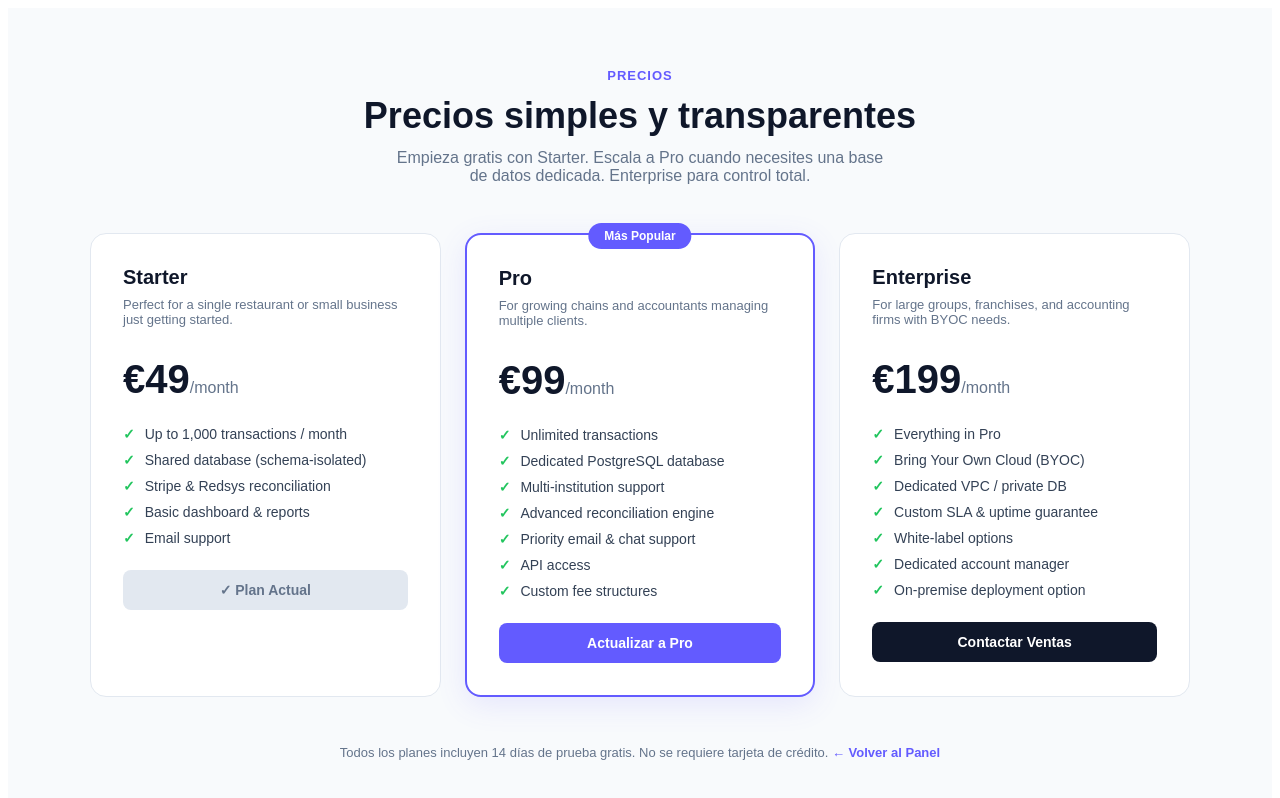
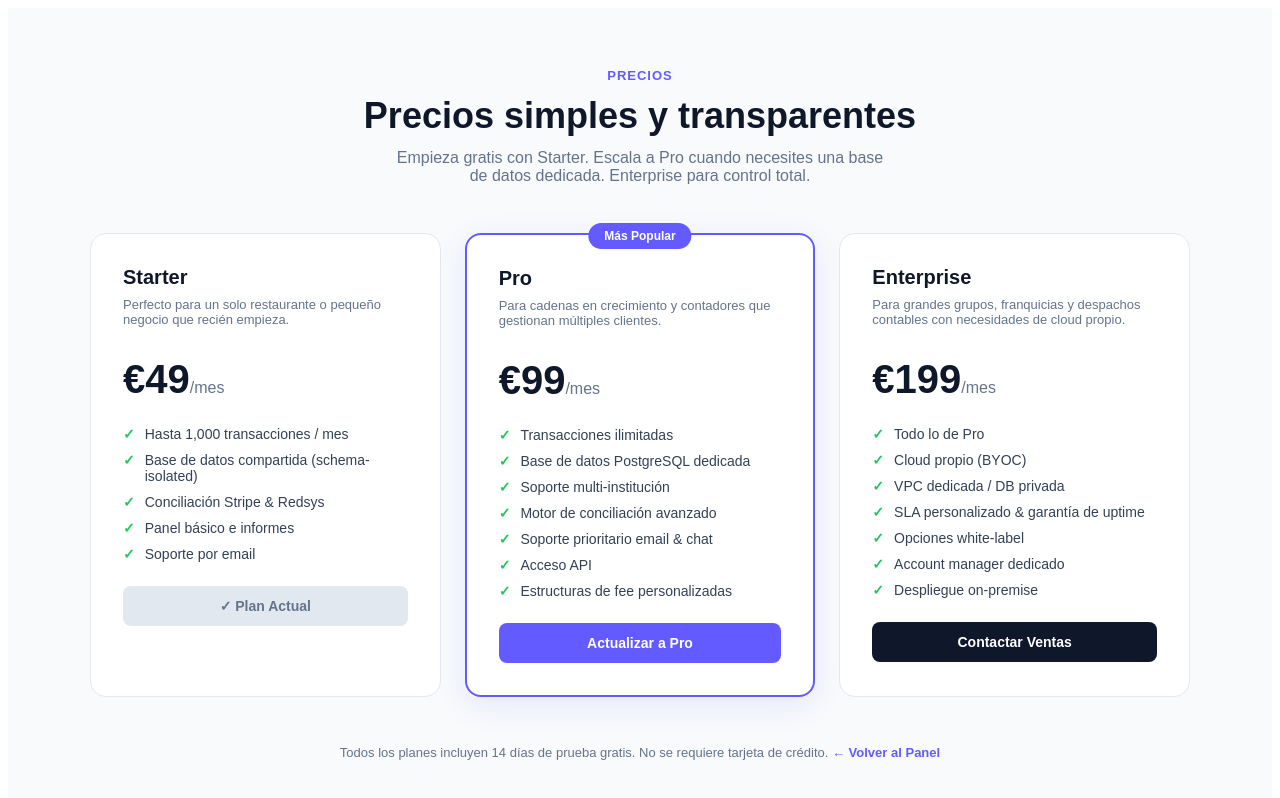
Before and after one commit to gerardobirkhofer-lab/clearflow-frontend, a React (Vite) app: page /pricing in a window 1280 px wide. Shown: the top 798 px of the page. Built offline with nearby package versions, Linux system fonts and the light colour scheme.

Commit message:
feat: translate pricing cards ES/EN + i18n keys

```diff
--- a/src/i18n/locales/en.json
+++ b/src/i18n/locales/en.json
@@ -196,7 +196,39 @@
     "contactSales": "Contact Sales",
     "mostPopular": "Most Popular",
     "trial": "All plans include 14-day free trial. No credit card required.",
-    "backToDashboard": "← Back to Dashboard"
+    "backToDashboard": "← Back to Dashboard",
+    "starterDesc": "Perfect for a single restaurant or small business just getting started.",
+    "proDesc": "For growing chains and accountants managing multiple clients.",
+    "enterpriseDesc": "For large groups, franchises, and accounting firms with BYOC needs.",
+    "features": {
+      "starter": [
+        "Up to 1,000 transactions / month",
+        "Shared database (schema-isolated)",
+        "Stripe & Redsys reconciliation",
+        "Basic dashboard & reports",
+        "Email support"
+      ],
+      "pro": [
+        "Unlimited transactions",
+        "Dedicated PostgreSQL database",
+        "Multi-institution support",
+        "Advanced reconciliation engine",
+        "Priority email & chat support",
+        "API access",
+        "Custom fee structures"
+      ],
+      "enterprise": [
+        "Everything in Pro",
+        "Bring Your Own Cloud (BYOC)",
+        "Dedicated VPC / private DB",
+        "Custom SLA & uptime guarantee",
+        "White-label options",
+        "Dedicated account manager",
+        "On-premise deployment option"
+      ]
+    },
+    "upgradeAlert": "Upgrade to Pro: In a real flow this would redirect to Stripe Checkout or ask for your dedicated DB URL.",
+    "enterpriseAlert": "Enterprise: Contact sales@clearflow.io for a custom quote and BYOC setup."
   },
   "login": {
     "title": "Welcome to ClearFlow",
--- a/src/i18n/locales/es.json
+++ b/src/i18n/locales/es.json
@@ -196,7 +196,39 @@
     "contactSales": "Contactar Ventas",
     "mostPopular": "Más Popular",
     "trial": "Todos los planes incluyen 14 días de prueba gratis. No se requiere tarjeta de crédito.",
-    "backToDashboard": "← Volver al Panel"
+    "backToDashboard": "← Volver al Panel",
+    "starterDesc": "Perfecto para un solo restaurante o pequeño negocio que recién empieza.",
+    "proDesc": "Para cadenas en crecimiento y contadores que gestionan múltiples clientes.",
+    "enterpriseDesc": "Para grandes grupos, franquicias y despachos contables con necesidades de cloud propio.",
+    "features": {
+      "starter": [
+        "Hasta 1,000 transacciones / mes",
+        "Base de datos compartida (schema-isolated)",
+        "Conciliación Stripe & Redsys",
+        "Panel básico e informes",
+        "Soporte por email"
+      ],
+      "pro": [
+        "Transacciones ilimitadas",
+        "Base de datos PostgreSQL dedicada",
+        "Soporte multi-institución",
+        "Motor de conciliación avanzado",
+        "Soporte prioritario email & chat",
+        "Acceso API",
+        "Estructuras de fee personalizadas"
+      ],
+      "enterprise": [
+        "Todo lo de Pro",
+        "Cloud propio (BYOC)",
+        "VPC dedicada / DB privada",
+        "SLA personalizado & garantía de uptime",
+        "Opciones white-label",
+        "Account manager dedicado",
+        "Despliegue on-premise"
+      ]
+    },
+    "upgradeAlert": "Actualizar a Pro: En un flujo real esto redirigiría a Stripe Checkout o pediría tu URL de base de datos dedicada.",
+    "enterpriseAlert": "Enterprise: Contactá a sales@clearflow.io para una cotización personalizada y configuración BYOC."
   },
   "login": {
     "title": "Bienvenido a ClearFlow",
--- a/src/pages/Pricing.tsx
+++ b/src/pages/Pricing.tsx
@@ -1,60 +1,5 @@
 import { Link } from 'react-router-dom';
 import { useTranslation } from 'react-i18next';
-
-const tiers = [
-  {
-    name: 'Starter',
-    price: '€49',
-    period: '/month',
-    description: 'Perfect for a single restaurant or small business just getting started.',
-    features: [
-      'Up to 1,000 transactions / month',
-      'Shared database (schema-isolated)',
-      'Stripe & Redsys reconciliation',
-      'Basic dashboard & reports',
-      'Email support',
-    ],
-    cta: 'Current Plan',
-    ctaStyle: { background: '#e2e8f0', color: '#64748b', cursor: 'default' } as any,
-    highlight: false,
-  },
-  {
-    name: 'Pro',
-    price: '€99',
-    period: '/month',
-    description: 'For growing chains and accountants managing multiple clients.',
-    features: [
-      'Unlimited transactions',
-      'Dedicated PostgreSQL database',
-      'Multi-institution support',
-      'Advanced reconciliation engine',
-      'Priority email & chat support',
-      'API access',
-      'Custom fee structures',
-    ],
-    cta: 'Upgrade to Pro',
-    ctaStyle: { background: '#635bff', color: 'white', cursor: 'pointer' } as any,
-    highlight: true,
-  },
-  {
-    name: 'Enterprise',
-    price: '€199',
-    period: '/month',
-    description: 'For large groups, franchises, and accounting firms with BYOC needs.',
-    features: [
-      'Everything in Pro',
-      'Bring Your Own Cloud (BYOC)',
-      'Dedicated VPC / private DB',
-      'Custom SLA & uptime guarantee',
-      'White-label options',
-      'Dedicated account manager',
-      'On-premise deployment option',
-    ],
-    cta: 'Contact Sales',
-    ctaStyle: { background: '#0f172a', color: 'white', cursor: 'pointer' } as any,
-    highlight: false,
-  },
-];
 
 export default function Pricing() {
   const { t } = useTranslation();
@@ -64,6 +9,42 @@ export default function Pricing() {
       return tenantData.tier || 'starter';
     } catch { return 'starter'; }
   })();
+
+  const tiers = [
+    {
+      key: 'starter',
+      name: 'Starter',
+      price: '€49',
+      period: t('pricing.perMonth'),
+      description: t('pricing.starterDesc'),
+      features: t('pricing.features.starter', { returnObjects: true }) as string[],
+      cta: t('pricing.currentPlan'),
+      ctaStyle: { background: '#e2e8f0', color: '#64748b', cursor: 'default' } as any,
+      highlight: false,
+    },
+    {
+      key: 'pro',
+      name: 'Pro',
+      price: '€99',
+      period: t('pricing.perMonth'),
+      description: t('pricing.proDesc'),
+      features: t('pricing.features.pro', { returnObjects: true }) as string[],
+      cta: t('pricing.upgrade'),
+      ctaStyle: { background: '#635bff', color: 'white', cursor: 'pointer' } as any,
+      highlight: true,
+    },
+    {
+      key: 'enterprise',
+      name: 'Enterprise',
+      price: '€199',
+      period: t('pricing.perMonth'),
+      description: t('pricing.enterpriseDesc'),
+      features: t('pricing.features.enterprise', { returnObjects: true }) as string[],
+      cta: t('pricing.contactSales'),
+      ctaStyle: { background: '#0f172a', color: 'white', cursor: 'pointer' } as any,
+      highlight: false,
+    },
+  ];
 
   return (
     <div style={{ maxWidth: 1100, margin: '0 auto', padding: '60px 20px', fontFamily: 'sans-serif', color: '#0f172a' }}>
@@ -79,10 +60,10 @@ export default function Pricing() {
 
       <div style={{ display: 'grid', gridTemplateColumns: 'repeat(auto-fit, minmax(300px, 1fr))', gap: 24 }}>
         {tiers.map((tier) => {
-          const isCurrent = currentTier === tier.name.toLowerCase();
+          const isCurrent = currentTier === tier.key;
           return (
             <div
-              key={tier.name}
+              key={tier.key}
               style={{
                 padding: 32,
                 borderRadius: 16,
@@ -134,19 +115,15 @@ export default function Pricing() {
                 }}
                 disabled={isCurrent}
                 onClick={() => {
-                  if (tier.name === 'Starter') return;
-                  if (tier.name === 'Pro') {
-                    alert('Upgrade to Pro: In a real flow this would redirect to Stripe Checkout or ask for your dedicated DB URL.');
+                  if (tier.key === 'starter') return;
+                  if (tier.key === 'pro') {
+                    alert(t('pricing.upgradeAlert') || 'Upgrade to Pro: In a real flow this would redirect to Stripe Checkout or ask for your dedicated DB URL.');
                   } else {
-                    alert('Enterprise: Contact sales@clearflow.io for a custom quote and BYOC setup.');
+                    alert(t('pricing.enterpriseAlert') || 'Enterprise: Contact sales@clearflow.io for a custom quote and BYOC setup.');
                   }
                 }}
               >
-                {isCurrent ? '✓ ' + t('pricing.currentPlan') : (
-                  tier.name === 'Starter' ? t('pricing.currentPlan') :
-                  tier.name === 'Pro' ? t('pricing.upgrade') :
-                  t('pricing.contactSales')
-                )}
+                {isCurrent ? '✓ ' + t('pricing.currentPlan') : tier.cta}
               </button>
             </div>
           );
```
